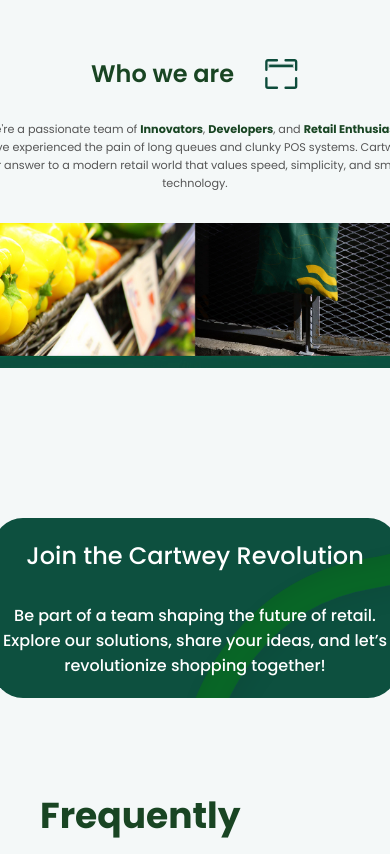
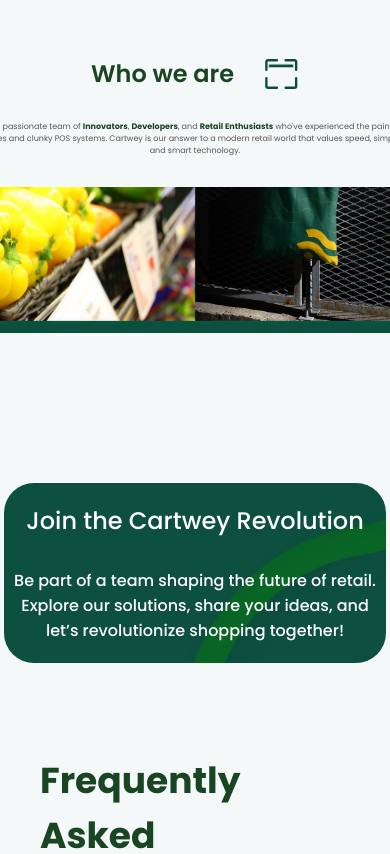
Before and after one commit to Adex324/cartwey_clone, a React (Vite) app: page /about in a window 390 px wide. Shown: the part 1840-2694 px from the top of the page. Built offline with nearby package versions, Linux system fonts and the light colour scheme.

Commit message:
Trigger rebuild

```diff
--- a/src/pages/About.css
+++ b/src/pages/About.css
@@ -139,7 +139,7 @@
 
   .description {
     font-size: 1.2rem;
-    line-height: 1.6;
+    line-height: 1.5;
     text-align: center;
     color: #555;
 
@@ -152,23 +152,7 @@
     display: inline-block;
   }
 
-  /* Optional: Add underline effect */
-  .highlight::after {
-    content: '';
-    position: absolute;
-    bottom: -2px;
-    left: 0;
-    width: 100%;
-    height: 2px;
-    color: rgba(6, 54, 17, 0.925);
-    transform: scaleX(0);
-    transition: transform 0.3s ease;
-  }
 
-
-  .highlight:hover::after {
-    transform: scaleX(1);
-  }
 
  .who_we_p img{
   width: 950px;
@@ -311,7 +295,7 @@
       width: 350px;
     }
     .last{
-      width: 90%;
+      width: 85%;
   }
   .description{
     font-size: 0.7rem;
@@ -319,6 +303,6 @@
 }
 @media (max-width: 598px){
   .description{
-    font-size: 0.7rem;
+    font-size: 0.5rem;
   }
 }
```
